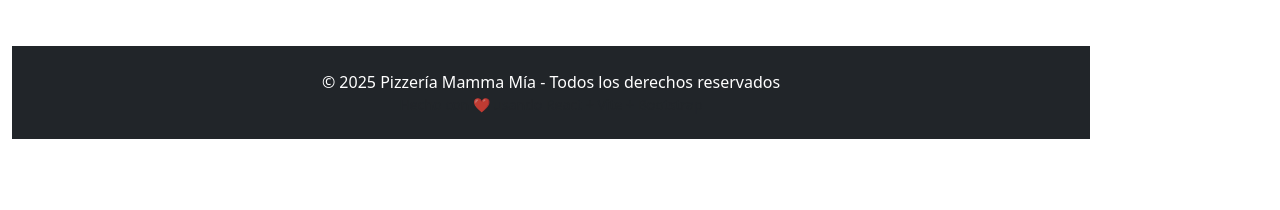
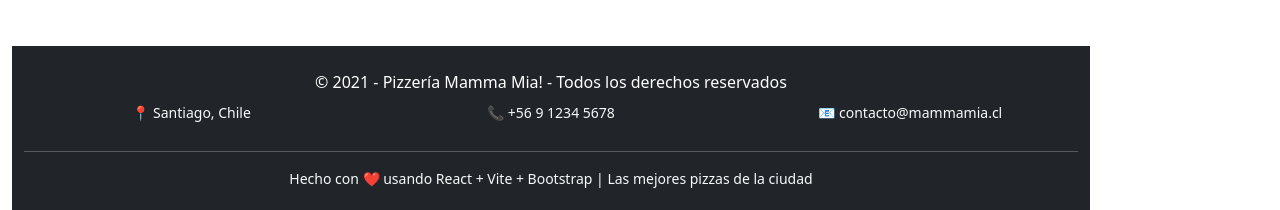
Before and after one commit to juliMAB/Hito-1---Pizzeria-Mamma-Mia, a React (Vite) app: page / in a window 1280 px wide. Shown: the part 1175-1385 px from the top of the page. Before the commit the page ends 1314 px from the top, so only its background shows below. Built offline with nearby package versions, Linux system fonts and the light colour scheme.

Commit message:
Arreglar footer.

```diff
--- a/src/components/Footer.jsx
+++ b/src/components/Footer.jsx
@@ -2,10 +2,34 @@
   return (
     <footer className="bg-dark text-white text-center py-4 mt-5">
       <div className="container">
-        <p className="mb-0">© 2025 Pizzería Mamma Mía - Todos los derechos reservados</p>
-        <p className="small text-muted mb-0">
-          Hecho con ❤️ usando React + Vite + Bootstrap
-        </p>
+        <div className="row">
+          <div className="col-12">
+            <p className="mb-2">
+              © 2021 - Pizzería Mamma Mia! - Todos los derechos reservados
+            </p>
+            <div className="row justify-content-center">
+              <div className="col-md-4 mb-2">
+                <p className="small text-light mb-1">
+                  📍 Santiago, Chile
+                </p>
+              </div>
+              <div className="col-md-4 mb-2">
+                <p className="small text-light mb-1">
+                  📞 +56 9 1234 5678
+                </p>
+              </div>
+              <div className="col-md-4 mb-2">
+                <p className="small text-light mb-1">
+                  📧 contacto@mammamia.cl
+                </p>
+              </div>
+            </div>
+            <hr className="my-3 border-light opacity-25" />
+            <p className="small text-light mb-0">
+              Hecho con ❤️ usando React + Vite + Bootstrap | Las mejores pizzas de la ciudad
+            </p>
+          </div>
+        </div>
       </div>
     </footer>
   )
```
Also changed, not shown: 1 other file (tests, documents, lock files or other folders).
